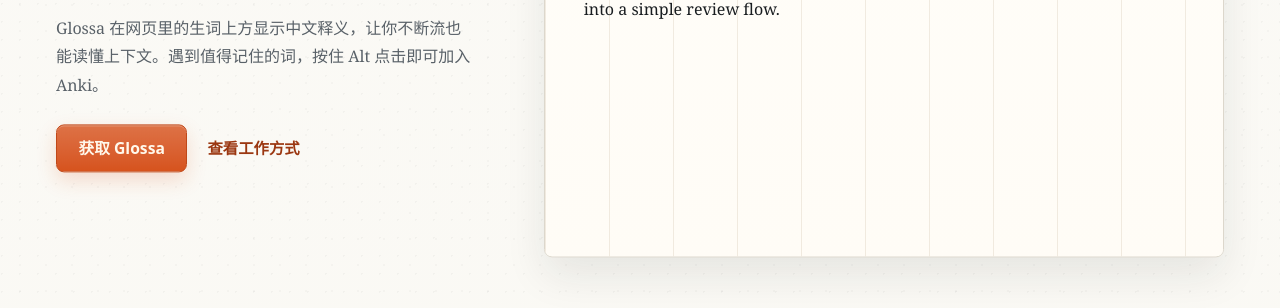
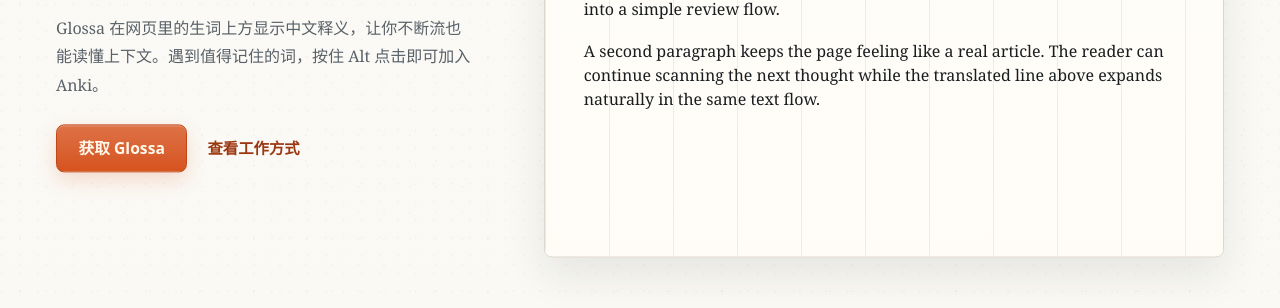
Before and after one commit to JiaJunDeng5930/glossa, an Astro site in the folder website/: page / in a window 1280 px wide. Shown: the part 414-722 px from the top of the page. Built offline with nearby package versions, Linux system fonts and the light colour scheme; Astro itself is replaced by a stand-in of ours.

Commit message:
fix(website): add second demo paragraph

```diff
--- a/website/src/pages/index.astro
+++ b/website/src/pages/index.astro
@@ -75,6 +75,9 @@ const repoUrl = "https://github.com/JiaJunDeng5930/glossa";
                   <p class="article-kicker">Long-form reading</p>
                   <p class="reading-copy" data-glossa-demo-copy>
                     Long articles reward a steady pace. Glossa keeps the sentence intact while a quiet gloss clarifies context only where it helps. The note stays close to the word, so subtle meaning remains part of the line. When a term becomes indispensable, hold Alt and click to prepare Anki. New vocabulary can move into a simple review flow.
+                  </p>
+                  <p class="reading-copy">
+                    A second paragraph keeps the page feeling like a real article. The reader can continue scanning the next thought while the translated line above expands naturally in the same text flow.
                   </p>
                 </div>
 
--- a/website/src/styles/global.css
+++ b/website/src/styles/global.css
@@ -392,6 +392,10 @@ a {
   font-size: clamp(1rem, 0.98vw, 1.08rem);
   line-height: 1.52;
   text-align: left;
+}
+
+.reading-copy + .reading-copy {
+  margin-top: 1.05rem;
 }
 
 .reading-demo [data-glossa-token] {
```
